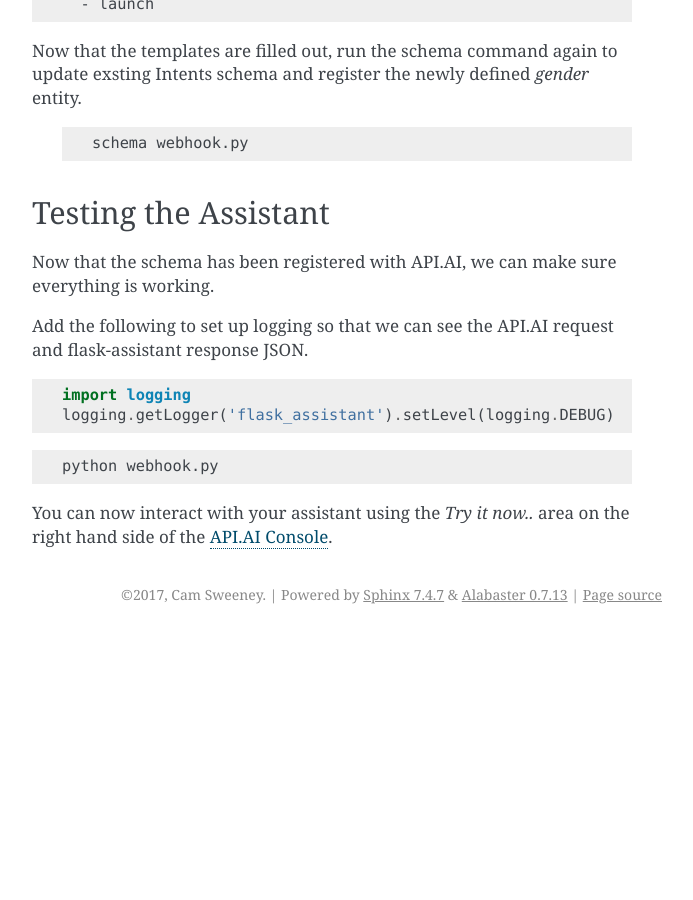
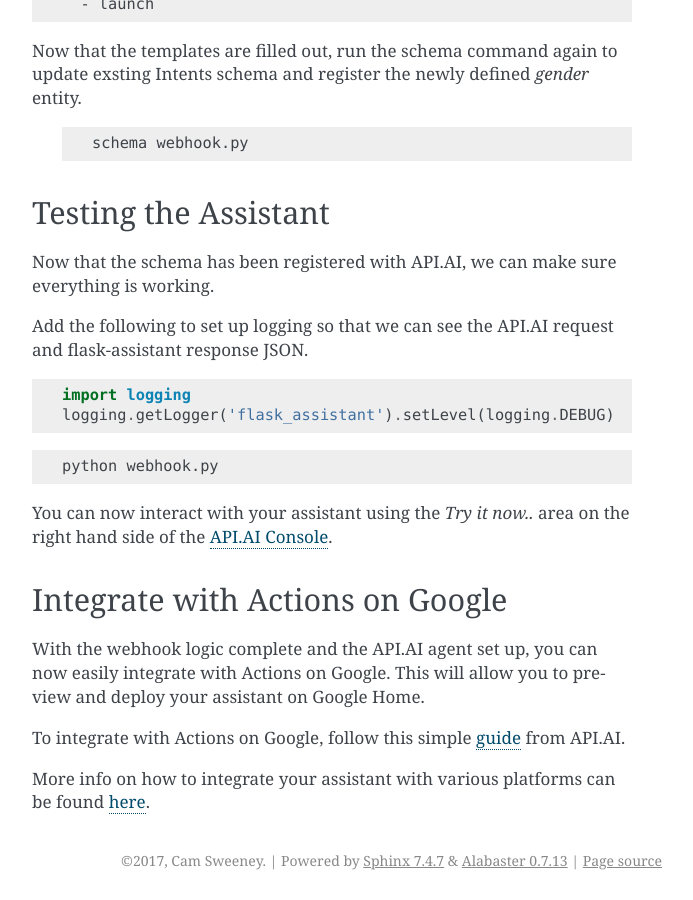
Before and after one commit to treethought/flask-assistant, a Sphinx documentation site: the page built from docs/source/quick_start.rst, in a window 1280 px wide and 900 px high, scrolled down 6752 px. Shown: the whole window, without its empty margins (448-1141 px from the left). Built offline with Sphinx 7.4.7, drawn with Linux system fonts in a browser that asks for light colours; pages that are not in the unit, such as notebooks, are missing from menus; before the commit the page ends 7386 px from its top, so only the background shows below that; some of the changed text lies outside the part shown.

Commit message:
info for google home integration

```diff
--- a/docs/source/quick_start.rst
+++ b/docs/source/quick_start.rst
@@ -358,6 +358,26 @@ You can now interact with your assistant using the `Try it now..` area on the ri
 
 
 
+Integrate with Actions on Google
+=================================
+
+With the webhook logic complete and the API.AI agent set up, you can now easily
+integrate with Actions on Google. This will allow you to preview and deploy your assistant on Google Home.
+
+To integrate with Actions on Google, follow this simple `guide <https://docs.api.ai/docs/actions-on-google-integration#overview>`_ from API.AI.
+
+More info on how to integrate your assistant with various platforms can be found `here <https://docs.api.ai/docs/integrations>`_.
+
+
+
+
+
+
+
+
+
+
+
 
 
 
```
